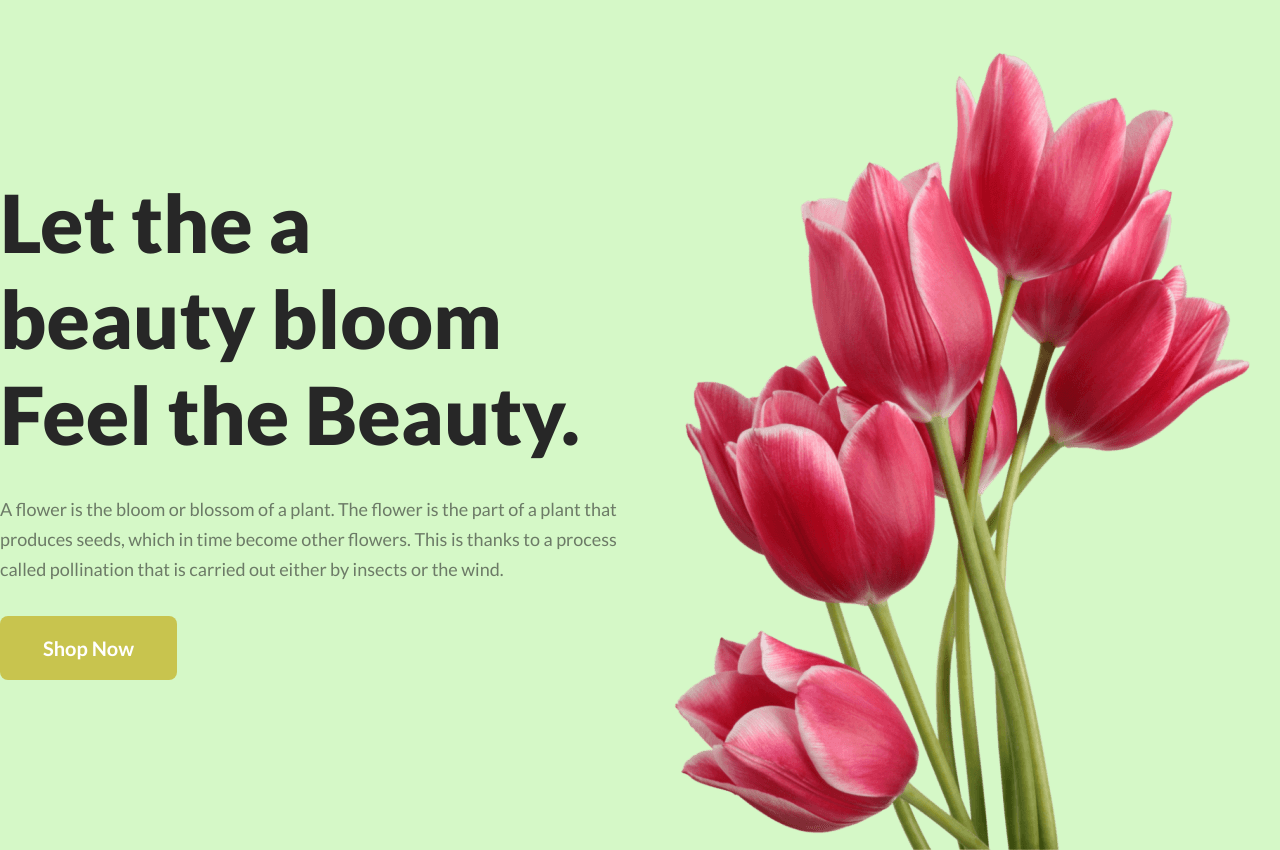
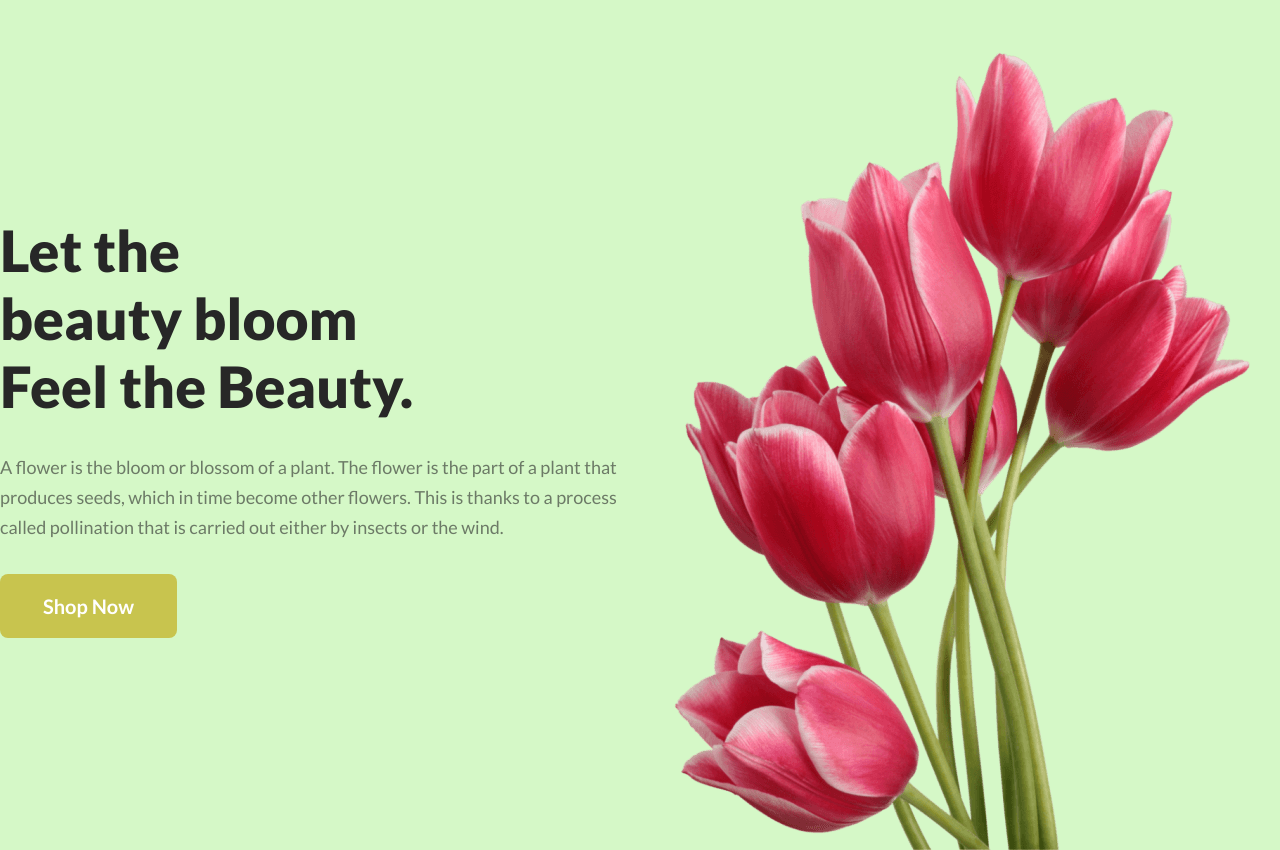
Before and after one commit to ahnaf-hasan/-Blooming-Blossoms-flower-shop, a plain HTML site: page index.html in a window 1280 px wide. Shown: the top 850 px of the page. Drawn offline with Linux system fonts and the light colour scheme.

Commit message:
first commit

```diff
--- a/index.html
+++ b/index.html
@@ -32,7 +32,7 @@
         <section class="banner">
             <div class="banner-content">
                 <div>
-                    <h4 class="banner-title"> Let the a<br> beauty bloom <br>Feel the Beauty. </h4>
+                    <h6 class="banner-title"> Let the <br> beauty bloom <br>Feel the Beauty. </h6>
                     <p class="discription">A flower is the bloom or blossom of a plant. The flower is the part of a
                         plant that produces seeds, which in time become other flowers. This is thanks to a process
                         called pollination that is carried out either by insects or the wind.</p>
--- a/styles/style.css
+++ b/styles/style.css
@@ -49,7 +49,7 @@
 }
 
 .banner-title {
-    font-size: 80px;
+    font-size: 57px;
     font-style: normal;
     font-weight: 800;
     line-height: normal;
```
